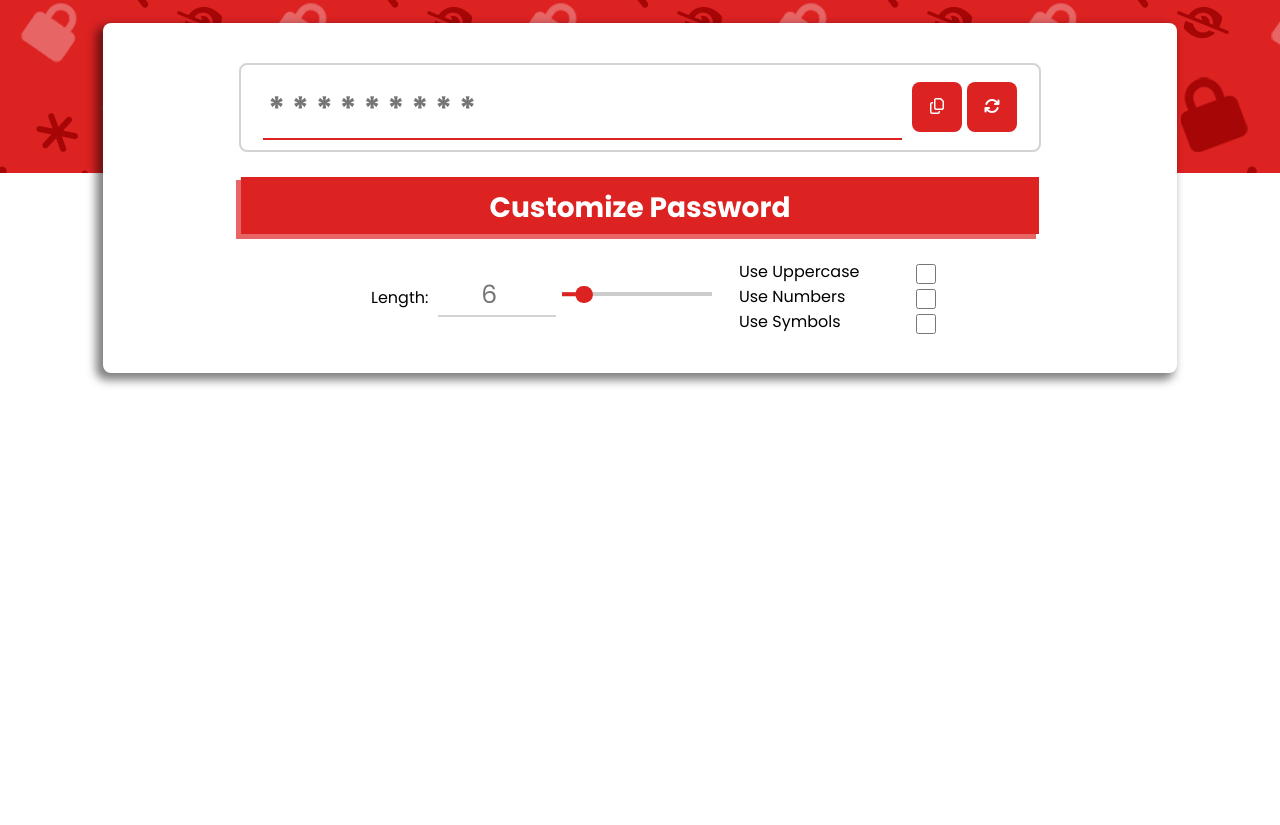
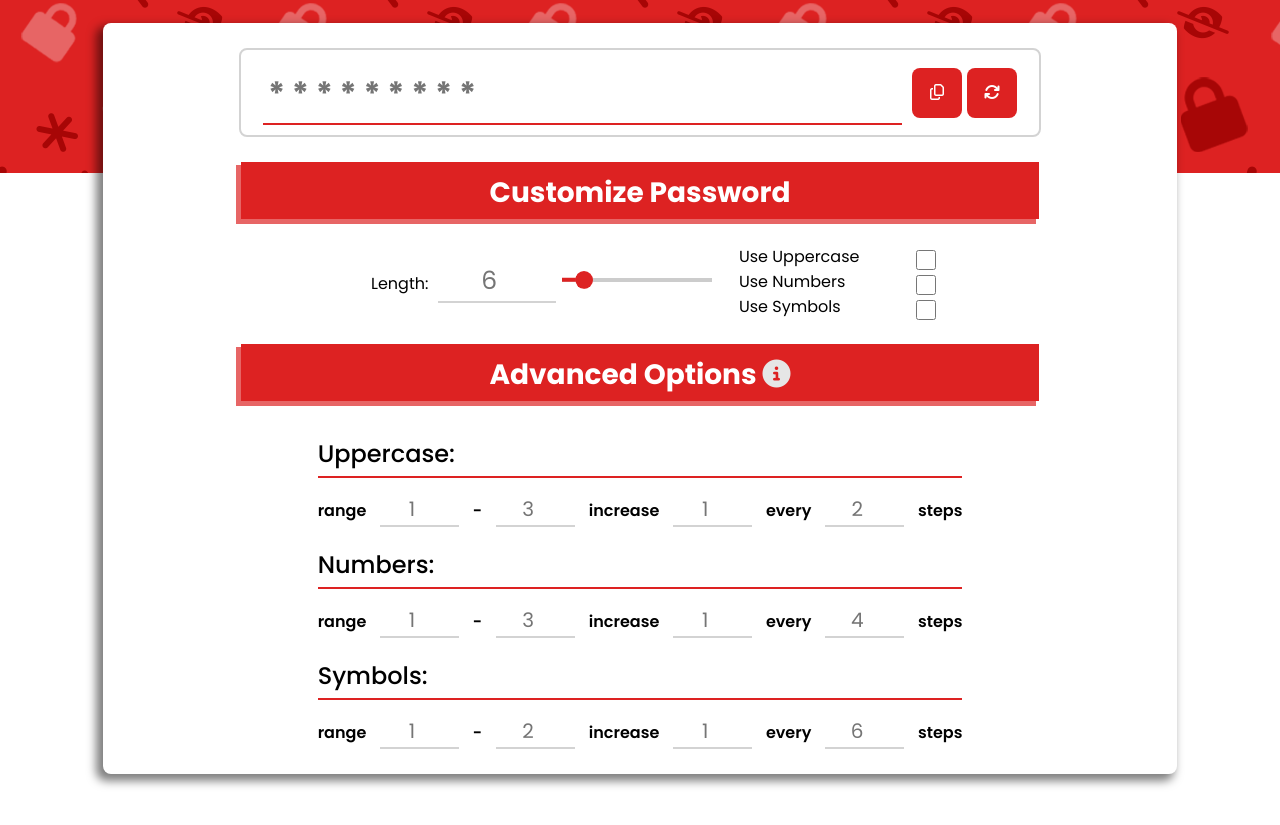
Before and after one commit to hnm938/password-generator-bootcamp, a plain HTML site: page index.html in a window 1280 px wide. Shown: the part 177-1002 px from the top of the page. Before the commit the page ends 900 px from the top, so only its background shows below. Drawn offline with Linux system fonts and the light colour scheme.

Commit message:
Added advanced password options

```diff
--- a/index.html
+++ b/index.html
@@ -65,7 +65,6 @@
               id="enable-upercase-checkbox"
               onclick="enableUppercase = !enableUppercase"
             />
-            <span class="checkmark"></span>
           </div>
           <div>
             <label for="enable-numbers">Use Numbers</label>
@@ -84,7 +83,132 @@
               id="enable-symbols-checkbox"
               onclick="enableSymbols = !enableSymbols"
             />
-            <span class="checkmark"></span>
+          </div>
+        </section>
+      </section>
+      <h1 class="title">
+        Advanced Options
+        <i
+          class="fa-sharp fa-solid fa-circle-info"
+          onclick="advancedInfo()"
+          style="cursor: pointer; filter: brightness(0.9)"
+        ></i>
+      </h1>
+      <section id="generator-advanced-options">
+        <section id="range-options">
+          <h2>Uppercase:</h2>
+          <div>
+            range
+            <input
+              type="number"
+              min="1"
+              name="uppercase-range-min"
+              id="uppercase-range-min"
+              placeholder="1"
+              oninput="uppercaseRangeMin = parseInt(this.value)"
+            />
+            -
+            <input
+              type="number"
+              min="1"
+              name="uppercase-range-max"
+              id="uppercase-range-max"
+              placeholder="3"
+              oninput="uppercaseRangeMax = parseInt(this.value)"
+            />
+            increase
+            <input
+              type="number"
+              name="uppercase-range-increase"
+              id="uppercase-range-increase"
+              placeholder="1"
+              oninput="uppercaseRangeIncrease = parseInt(this.value)"
+            />
+            every
+            <input
+              type="number"
+              name="uppercase-range-step"
+              id="uppercase-range-step"
+              placeholder="2"
+              oninput="uppercaseRangeStep = parseInt(this.value)"
+            />
+            steps
+          </div>
+          <h2>Numbers:</h2>
+          <div>
+            range
+            <input
+              type="number"
+              min="1"
+              name="number-range-min"
+              id="number-range-min"
+              placeholder="1"
+              oninput="numberRangeMin = parseInt(this.value)"
+            />
+            -
+            <input
+              type="number"
+              min="1"
+              name="number-range-max"
+              id="number-range-max"
+              placeholder="3"
+              oninput="numberRangeMax = parseInt(this.value)"
+            />
+            increase
+            <input
+              type="number"
+              name="number-range-increase"
+              id="number-range-increase"
+              placeholder="1"
+              oninput="numberRangeIncrease = parseInt(this.value)"
+            />
+            every
+            <input
+              type="number"
+              name="number-range-step"
+              id="number-range-step"
+              placeholder="4"
+              oninput="numberRangeStep = parseInt(this.value)"
+            />
+            steps
+          </div>
+          <h2>Symbols:</h2>
+          <div>
+            range
+            <input
+              type="number"
+              min="1"
+              name="symbol-range-min"
+              id="symbol-range-min"
+              placeholder="1"
+              oninput="symbolRangeMin = parseInt(this.value)"
+            />
+            -
+            <input
+              type="number"
+              min="1"
+              name="symbol-range-max"
+              id="symbol-range-max"
+              placeholder="2"
+              oninput="symbolRangeMax = parseInt(this.value)"
+            />
+            increase
+            <input
+              type="number"
+              name="symbol-range-increase"
+              id="symbol-range-increase"
+              placeholder="1"
+              oninput="symbolRangeIncrease = parseInt(this.value)"
+            />
+            every
+            <input
+              type="number"
+              name="symbol-range-step"
+              id="symbol-range-step"
+              placeholder="6"
+              oninput="symbolRangeStep = parseInt(this.value)"
+            />
+            steps
           </div>
         </section>
       </section>
--- a/script.js
+++ b/script.js
@@ -5,6 +5,24 @@ const symbols = "!@#$%^&*_+=";
 var enableSymbols = false;
 var enableUppercase = false;
 var enableNumbers = false;
+
+// variables for number advanced options
+var numberRangeMin = 1;
+var numberRangeMax = 3;
+var numberRangeIncrease = 1;
+var numberRangeStep = 4;
+
+// variables for uppercase advanced options
+var uppercaseRangeMin = 1;
+var uppercaseRangeMax = 3;
+var uppercaseRangeIncrease = 1;
+var uppercaseRangeStep = 2;
+
+// variables for symbol advanced options
+var symbolRangeMin = 1;
+var symbolRangeMax = 2;
+var symbolRangeIncrease = 1;
+var symbolRangeStep = 6;
 
 function generatePassword(passwordLength) {
   if (passwordLength <= 50 && passwordLength >= 1) {
@@ -14,15 +32,28 @@ function generatePassword(passwordLength) {
 
     // Number variables
     var numberCount = 0;
-    var numberCountRange = [1, 3 + Math.floor(passwordLength / 4)];
+    var numberCountRange = [
+      numberRangeMin,
+      numberRangeMax +
+        Math.floor(passwordLength / numberRangeStep) * numberRangeIncrease,
+    ];
 
     // Uppercase variables
     var uppercaseCount = 0;
-    var uppercaseCountRange = [1, 3 + Math.floor(passwordLength / 2)];
+    var uppercaseCountRange = [
+      uppercaseRangeMin,
+      uppercaseRangeMax +
+        Math.floor(passwordLength / uppercaseRangeStep) *
+          uppercaseRangeIncrease,
+    ];
 
     // Symbol variables
     var symbolCount = 0;
-    var symbolCountRange = [1, 2 + Math.floor(passwordLength / 6)];
+    var symbolCountRange = [
+      symbolRangeMin,
+      symbolRangeMax +
+        Math.floor(passwordLength / symbolRangeStep) * symbolRangeIncrease,
+    ];
 
     // Output variables
     var generatedPassword = "";
@@ -97,6 +128,27 @@ function copyPassword() {
   alert("🗝️ Password Copied to Clipboard 🗝️");
 }
 
+function advancedInfo() {
+  alert(`
+  Ranges:
+  The range of each field is what determins how many
+  characters will be replaced with the given field.
+
+  This range is picked at random meaning if the symbols range is
+  set to 1 - 4, a random number from 1 to 4 characters will be
+  replaced by a symbol.
+
+  Increase and Step:
+  The increase simply increase the range by the given number
+  every step, a Step is however many characters it takes to
+  increase the range.
+
+  This means if the symbols increase is 1 and step is 6,
+  the allowed number of symbols will increase 1 by
+  every 6 characters.
+  `);
+}
+
 function init() {
   const passwordLengthInput = document.getElementById("password-length");
   passwordLengthInput.addEventListener("input", () => {
--- a/style.css
+++ b/style.css
@@ -20,6 +20,8 @@ body {
   align-items: center;
   justify-content: center;
   flex-direction: column;
+
+  overflow-x: hidden;
 }
 
 header {
@@ -58,7 +60,7 @@ header .subtitle {
 
 #generator-container {
   width: 45vw;
-  height: 300px;
+  height: fit-content;
   margin: 100px 0;
   padding: 25px;
 
@@ -183,11 +185,47 @@ header .subtitle {
 }
 #generator-checkbox-container div input[type="checkbox"] {
   position: absolute;
-  right: 0; top: 50%;
+  right: 0;
+  top: 50%;
   transform: translateY(-50%);
 
   width: 20px;
   aspect-ratio: 1;
+}
+
+#generator-advanced-options {
+  width: 50%;
+  min-width: fit-content;
+  margin-top: 15px;
+}
+
+#range-options {
+  display: flex;
+  flex-direction: column;
+  align-items: center;
+  justify-content: center;
+}
+#range-options h2 {
+  width: 100%;
+  font-weight: 500;
+  align-self: flex-start;
+  border-bottom: solid var(--red-1) 2px;
+  margin: 20px 0 15px 0;
+  padding-bottom: 5px;
+}
+#range-options div {
+  font-weight: 600;
+}
+#range-options div input[type="number"] {
+  width: 75px;
+  margin: 0 10px;
+  border: none;
+  border-bottom: solid lightgray 2px;
+  outline: none;
+  text-align: center;
+  font-family: inherit;
+  font-weight: 5100;
+  font-size: 20px;
 }
 
 input[type="range"] {
@@ -250,7 +288,6 @@ input[type="range"]:disabled {
 }
 
 /* === WebKit specific styles === */
-
 
 input[type="range"],
 input[type="range"]::-webkit-slider-runnable-track,
```
